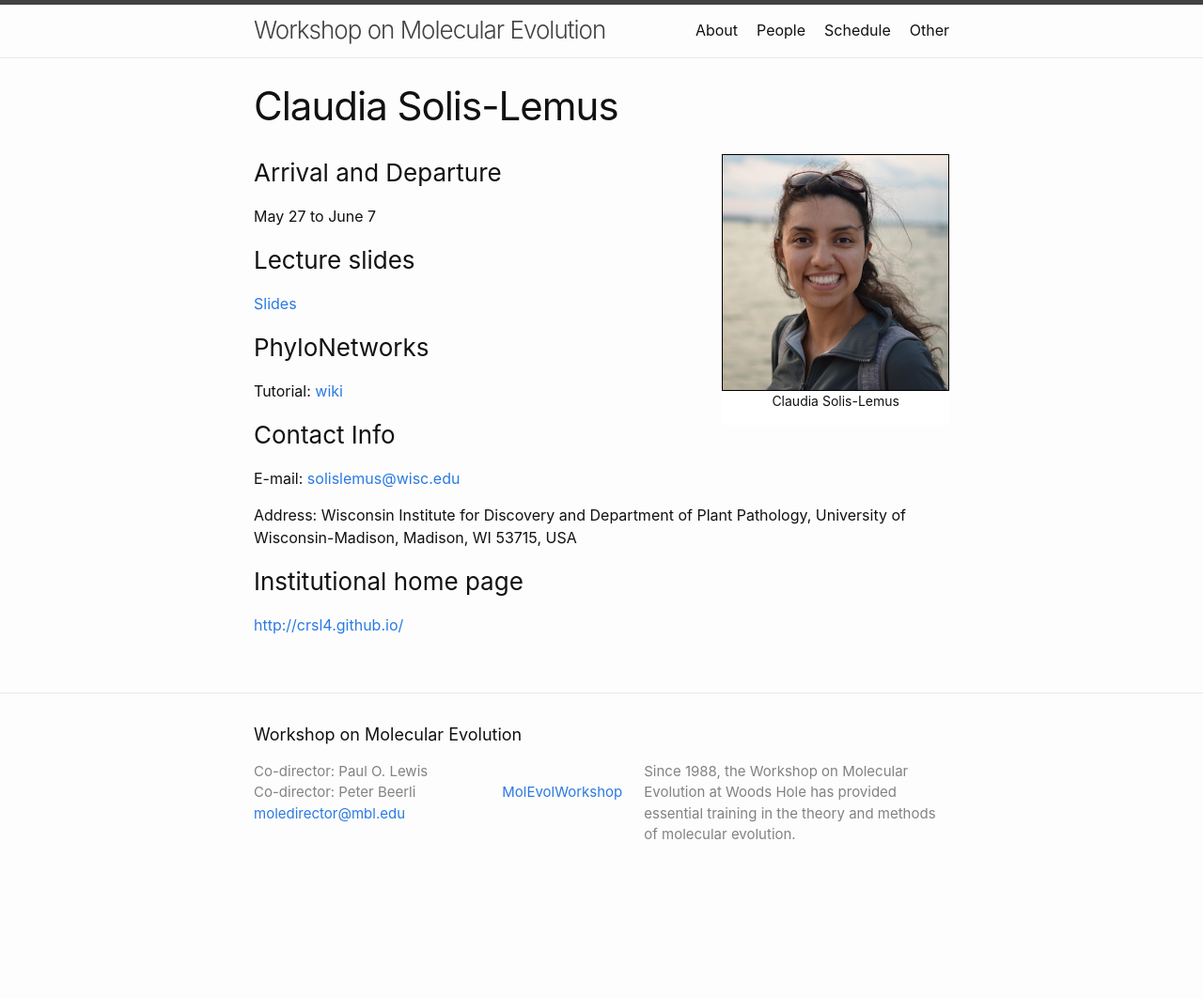
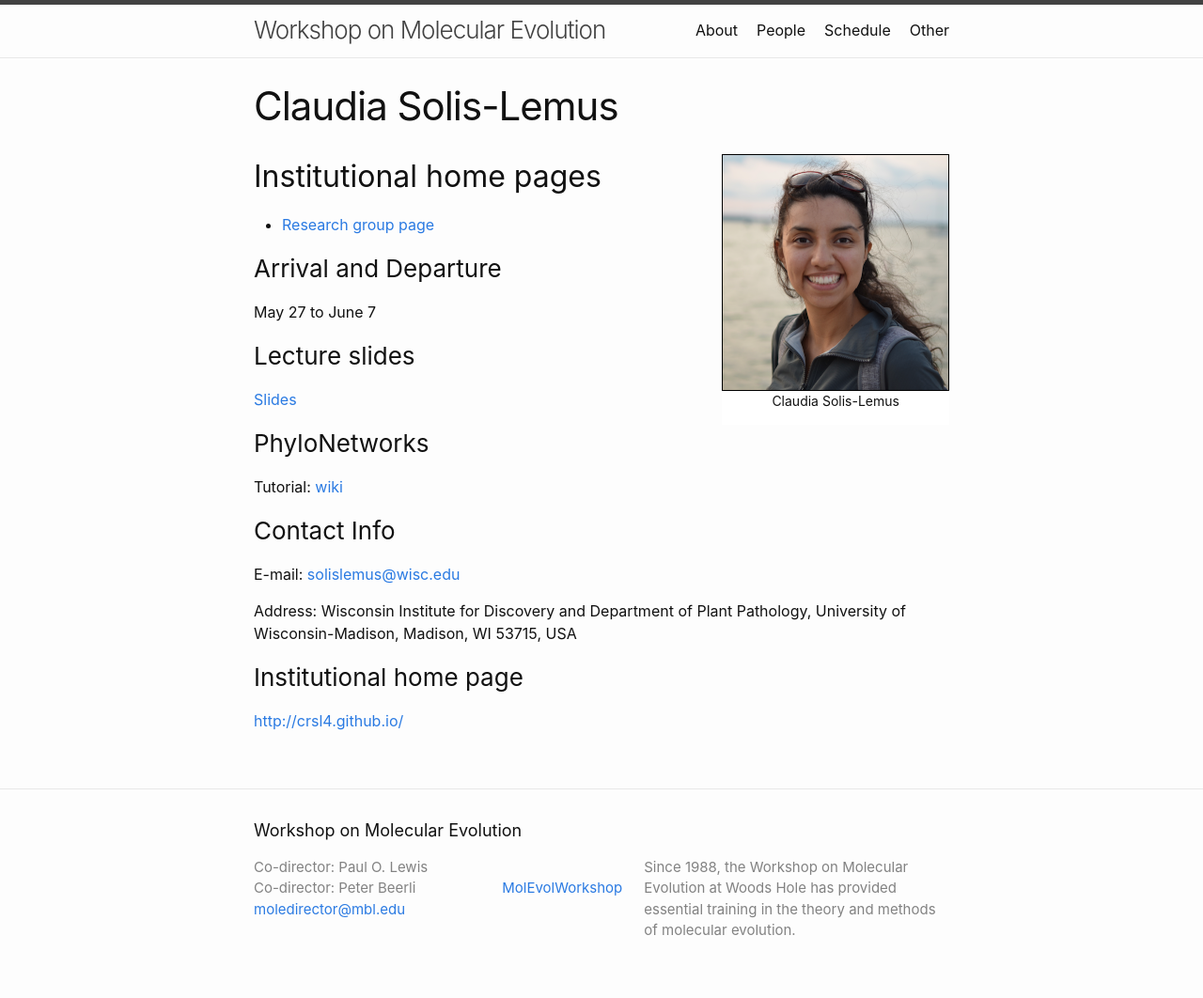
Before and after one commit to molevolworkshop/molevolworkshop.github.io, a Jekyll site: the page built from faculty/solis-lemus/solis-lemus.md, in a window 1280 px wide. Shown: the whole page at 94% size. Built offline with Jekyll 4.4.1, drawn with Linux system fonts in a browser that asks for light colours; before the commit the page ends 960 px from its top, so only the background shows below that.

Commit message:
Update solis-lemus.md

```diff
--- a/faculty/solis-lemus/solis-lemus.md
+++ b/faculty/solis-lemus/solis-lemus.md
@@ -4,6 +4,9 @@ title: Claudia Solis-Lemus
 permalink: /faculty-solis-lemus/
 ---
 {% include figure.html description="Claudia Solis-Lemus" url="/faculty/solis-lemus/img/ClaudiaSmall.png" css="image-right" height="250px" %}
+## Institutional home pages
+
+* [Research group page](https://solislemuslab.github.io/)
 
 ### Arrival and Departure
 
```
